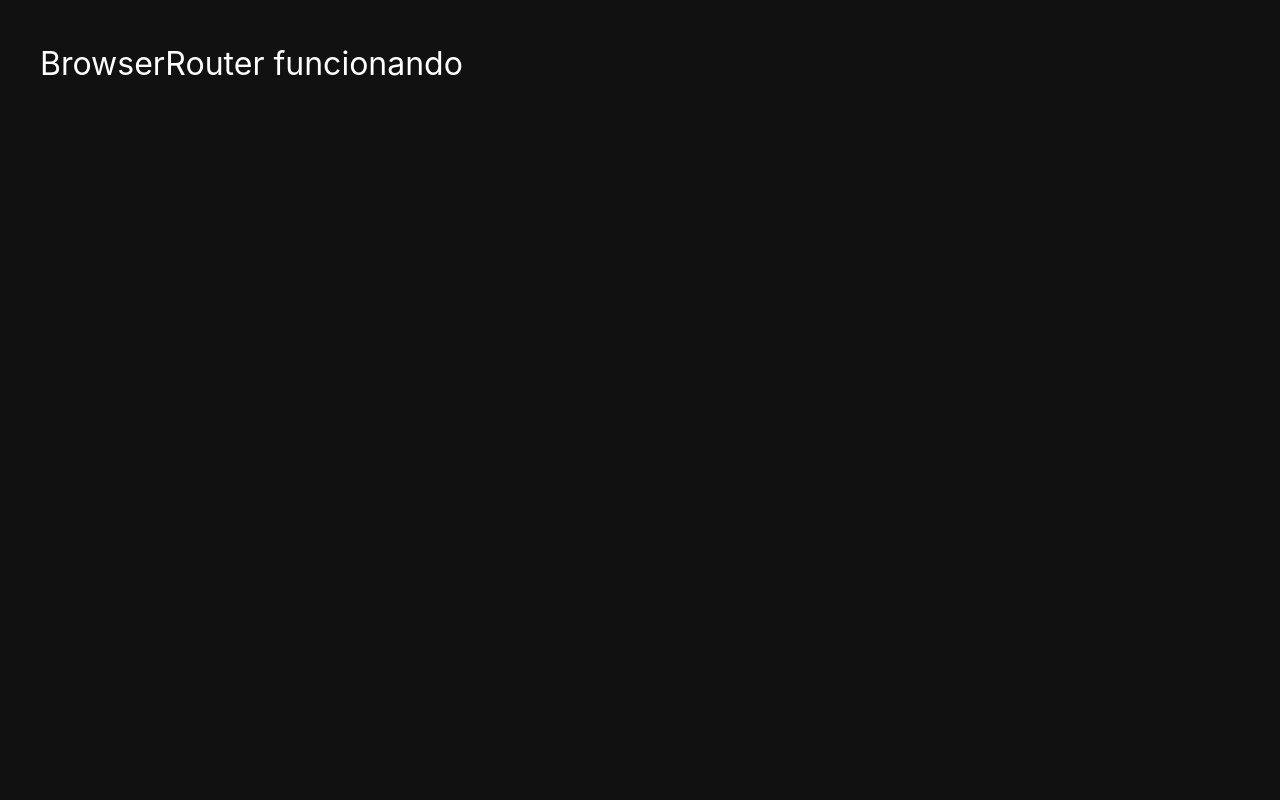
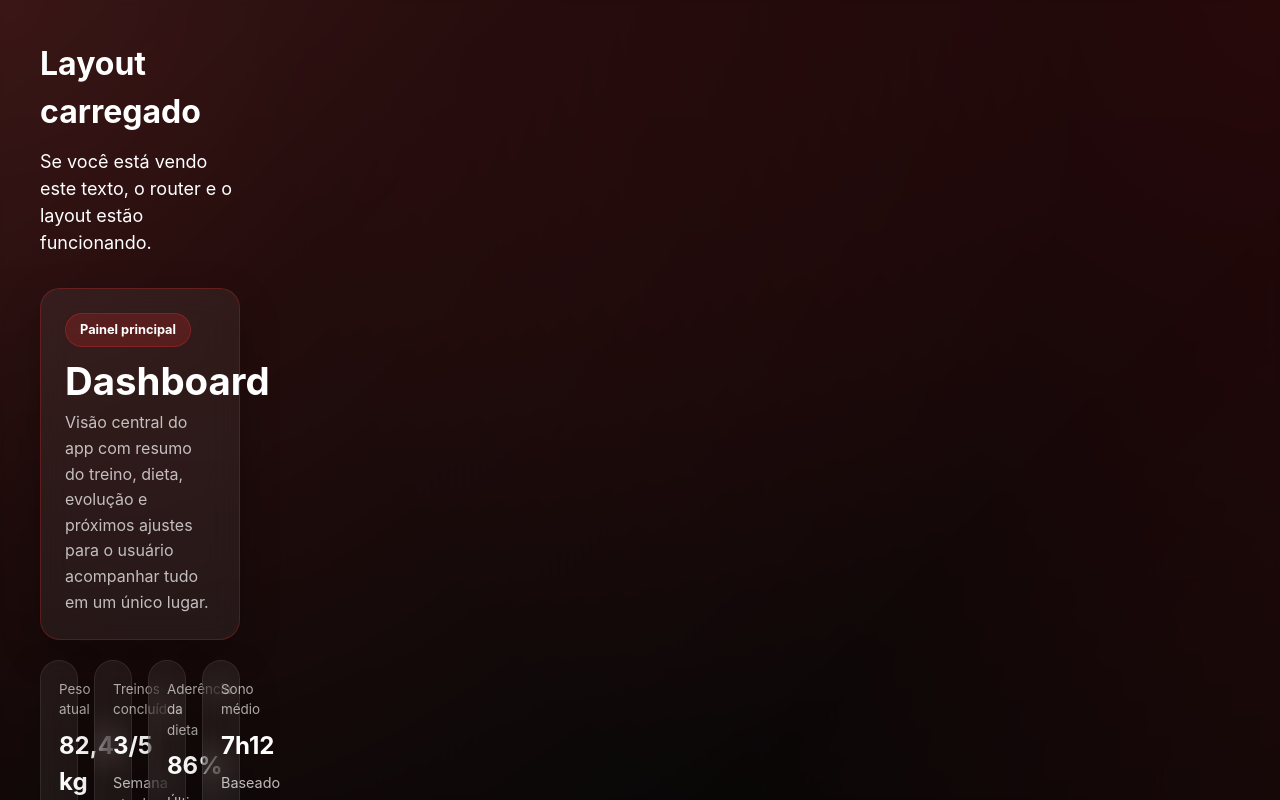
Before and after one commit to Jonatas-F/app_fitness, a React (Vite) app: page / in a window 1280 px wide. Shown: the top 800 px of the page. Built offline with nearby package versions, Linux system fonts and the light colour scheme.

Commit message:
fix: restaura App para usar RouterProvider

```diff
--- a/src/App.jsx
+++ b/src/App.jsx
@@ -1,27 +1,6 @@
-import { BrowserRouter, Routes, Route } from 'react-router-dom';
-
-function TestPage() {
-  return (
-    <div
-      style={{
-        minHeight: '100vh',
-        background: '#111111',
-        color: '#ffffff',
-        padding: '40px',
-        fontSize: '32px',
-      }}
-    >
-      BrowserRouter funcionando
-    </div>
-  );
-}
+import { RouterProvider } from 'react-router-dom';
+import { router } from './routes/router';
 
 export default function App() {
-  return (
-    <BrowserRouter>
-      <Routes>
-        <Route path="*" element={<TestPage />} />
-      </Routes>
-    </BrowserRouter>
-  );
+  return <RouterProvider router={router} />;
 }
```
